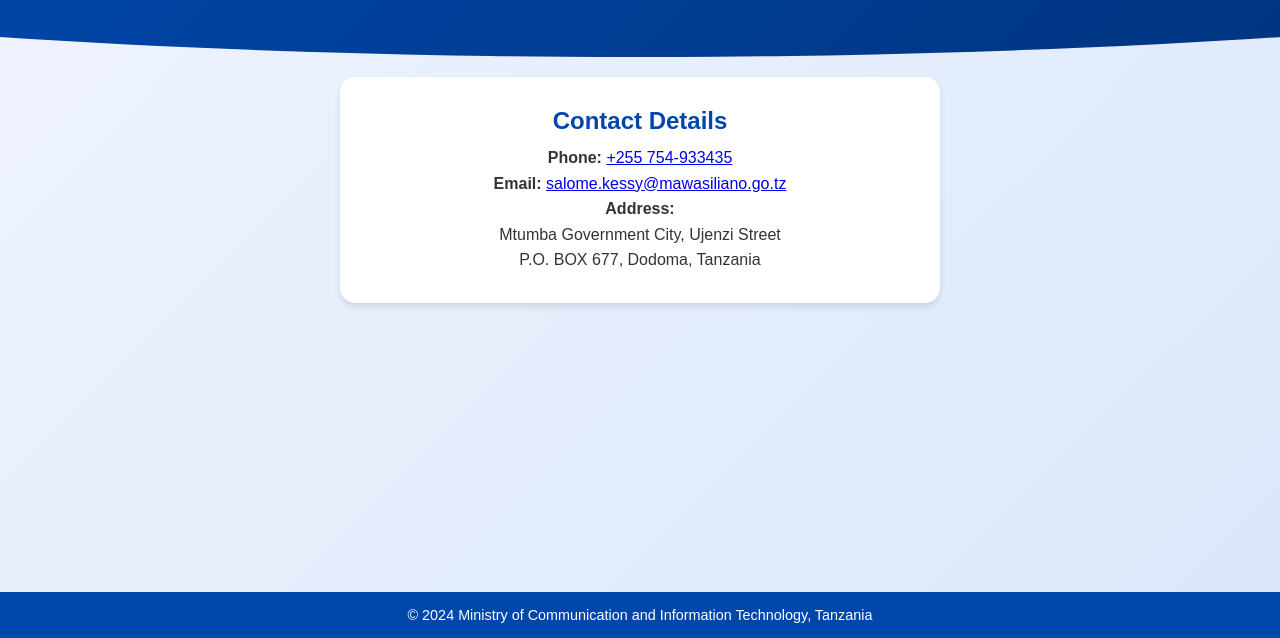
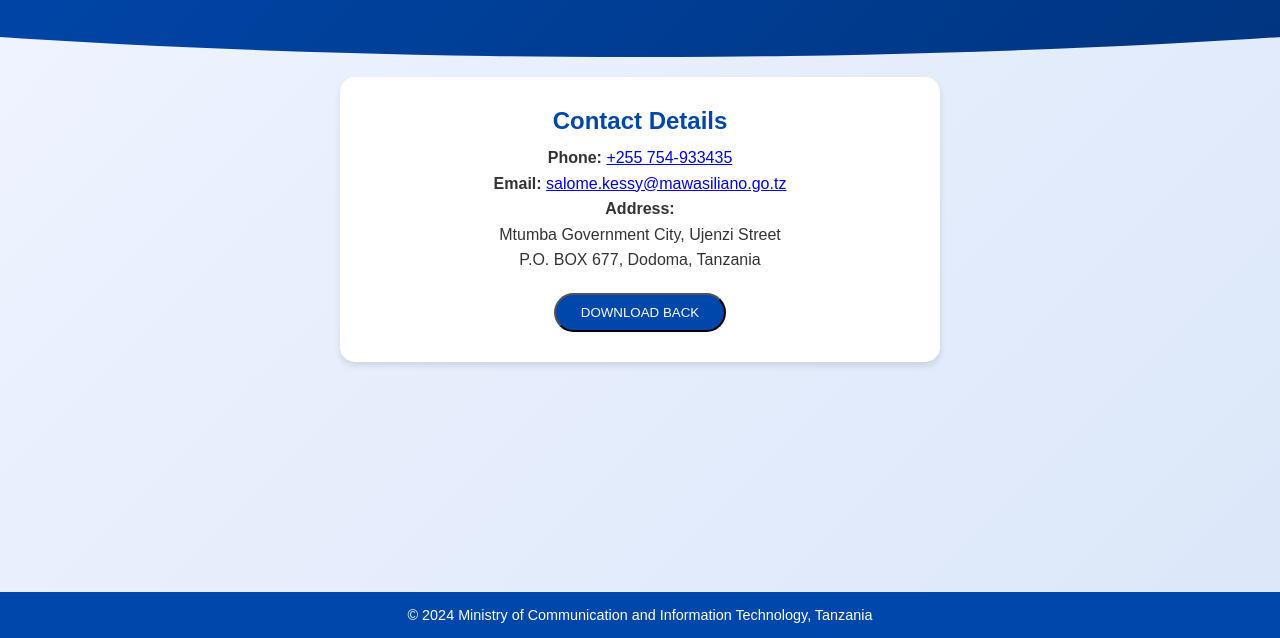
Before and after one commit to Hamood75/e-card, a plain HTML site: page index.html in a window 1280 px wide. Shown: the part 162-800 px from the top of the page. Drawn offline with Linux system fonts and the light colour scheme.

Commit message:
Update index.html

```diff
--- a/index.html
+++ b/index.html
@@ -109,11 +109,19 @@
         Mtumba Government City, Ujenzi Street<br>
         P.O. BOX 677, Dodoma, Tanzania
       </p>
+      <button id="download" class="cta">Download Back</button>
     </div>
   </main>
 
   <footer>
     &copy; 2024 Ministry of Communication and Information Technology, Tanzania
   </footer>
+
+  <script>
+    document.getElementById('download').addEventListener('click', () => {
+      // Redirect to the new page that displays the back of the card
+      window.location.href = 'back-card.html';
+    });
+  </script>
 </body>
 </html>
```
